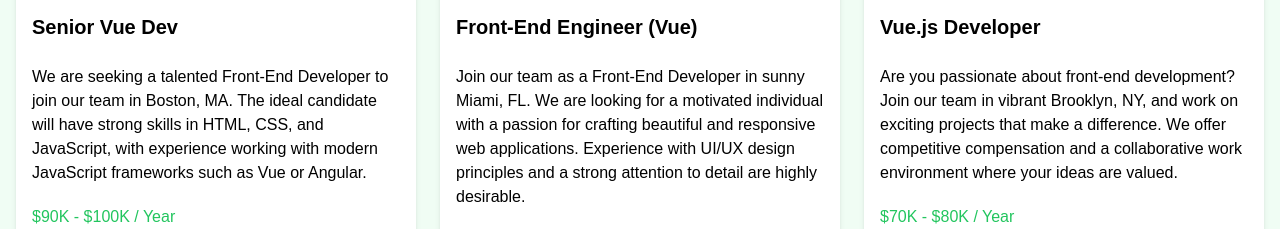
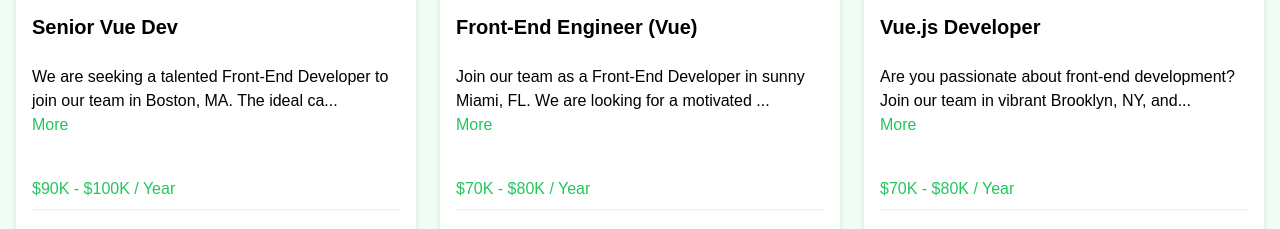
Before and after one commit to UlyanaFilkova/StudyVue, a Vue app: page / in a window 1280 px wide. Shown: the part 671-900 px from the top of the page. Built offline with nearby package versions, Linux system fonts and the light colour scheme.

Commit message:
add toggling description

```diff
--- a/src/components/JobListing.vue
+++ b/src/components/JobListing.vue
@@ -1,7 +1,21 @@
 <script setup>
-import { defineProps } from "vue";
-defineProps({
+import { defineProps, ref, computed } from "vue";
+const props = defineProps({
   job: Object,
+});
+
+const showFullDescription = ref(false);
+
+const toggleFullDescription = () => {
+  showFullDescription.value = !showFullDescription.value;
+};
+
+const truncatedDescription = computed(() => {
+  let description = props.job.description;
+  if (!showFullDescription.value) {
+    description = description.substring(0, 90) + "...";
+  }
+  return description;
 });
 </script>
 
@@ -14,7 +28,15 @@
       </div>
 
       <div class="mb-5">
-        {{ job.description }}
+        <div>
+          {{ truncatedDescription }}
+        </div>
+        <button
+          @click="toggleFullDescription"
+          class="text-green-500 hover:text-green-600 mb-5"
+        >
+          {{ showFullDescription ? "Less" : "More" }}
+        </button>
       </div>
 
       <h3 class="text-green-500 mb-2">{{ job.salary }} / Year</h3>
```
